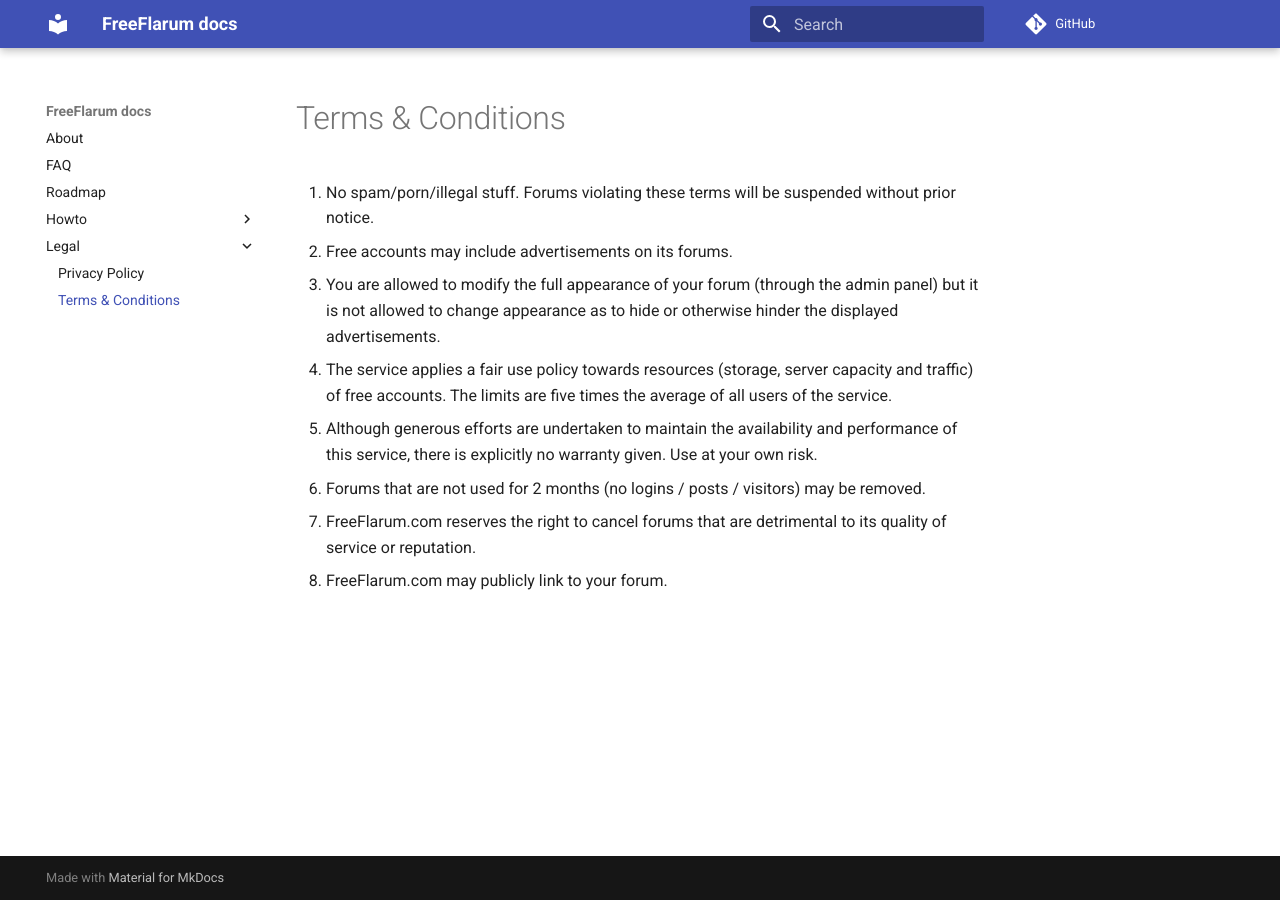
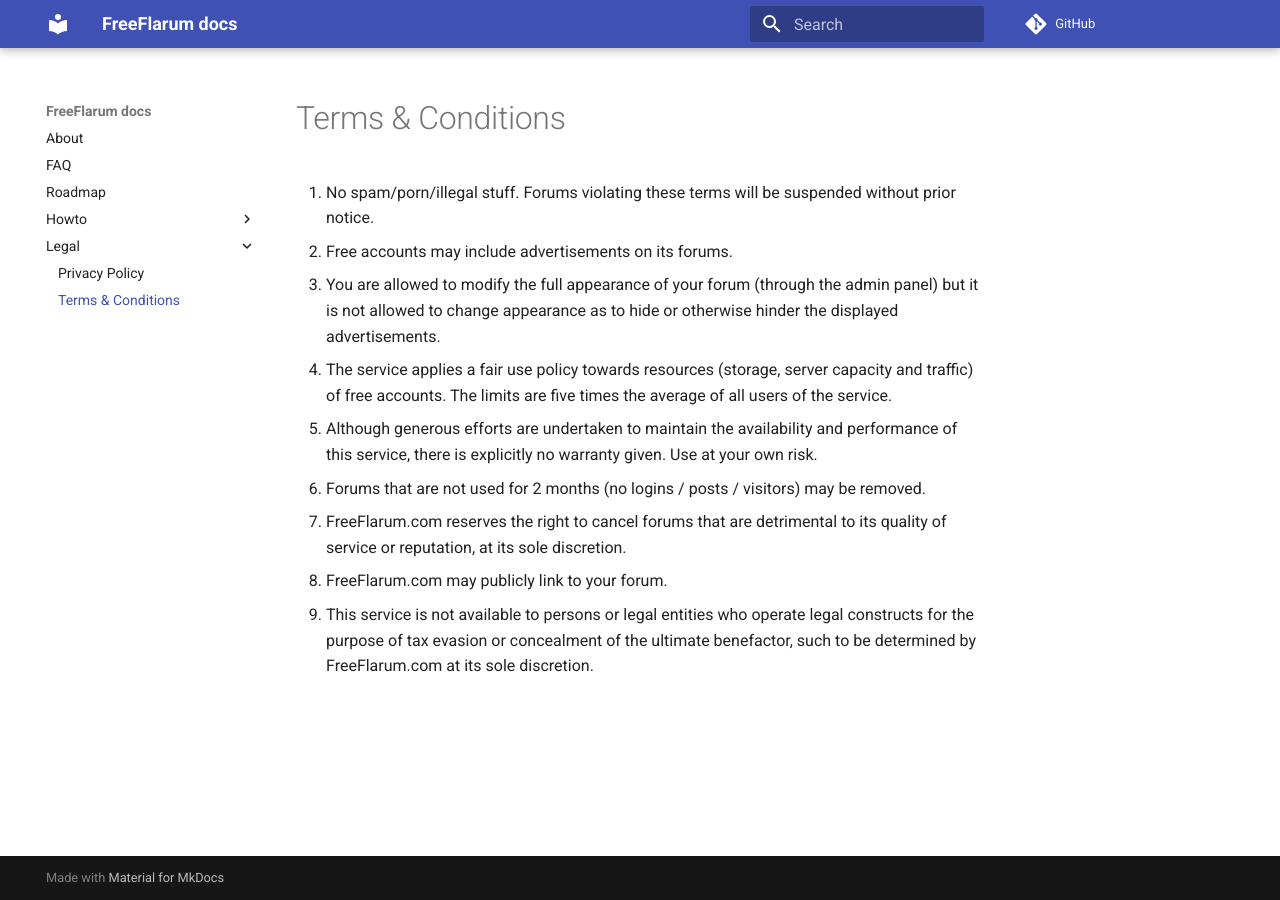
Before and after one commit to FreeFlarum/freeflarum.com, an MkDocs documentation site: the page built from docs/legal/terms.md, in a window 1280 px wide. Built offline with MkDocs 1.6.1 and Material for MkDocs 9.7.7, drawn with Linux system fonts in a browser that asks for light colours; comment, search, counter and statistics services are not loaded.

Commit message:
Added exclusion of trust offices to the terms.

```diff
--- a/docs/legal/terms.md
+++ b/docs/legal/terms.md
@@ -6,5 +6,6 @@
 1. The service applies a fair use policy towards resources (storage, server capacity and traffic) of free accounts. The limits are five times the average of all users of the service.
 1. Although generous efforts are undertaken to maintain the availability and performance of this service, there is explicitly no warranty given. Use at your own risk.
 1. Forums that are not used for 2 months (no logins / posts / visitors) may be removed.
-1. FreeFlarum.com reserves the right to cancel forums that are detrimental to its quality of service or reputation.
+1. FreeFlarum.com reserves the right to cancel forums that are detrimental to its quality of service or reputation, at its sole discretion.
 1. FreeFlarum.com may publicly link to your forum.
+1. This service is not available to persons or legal entities who operate legal constructs for the purpose of tax evasion or concealment of the ultimate benefactor, such to be determined by FreeFlarum.com at its sole discretion.
```
